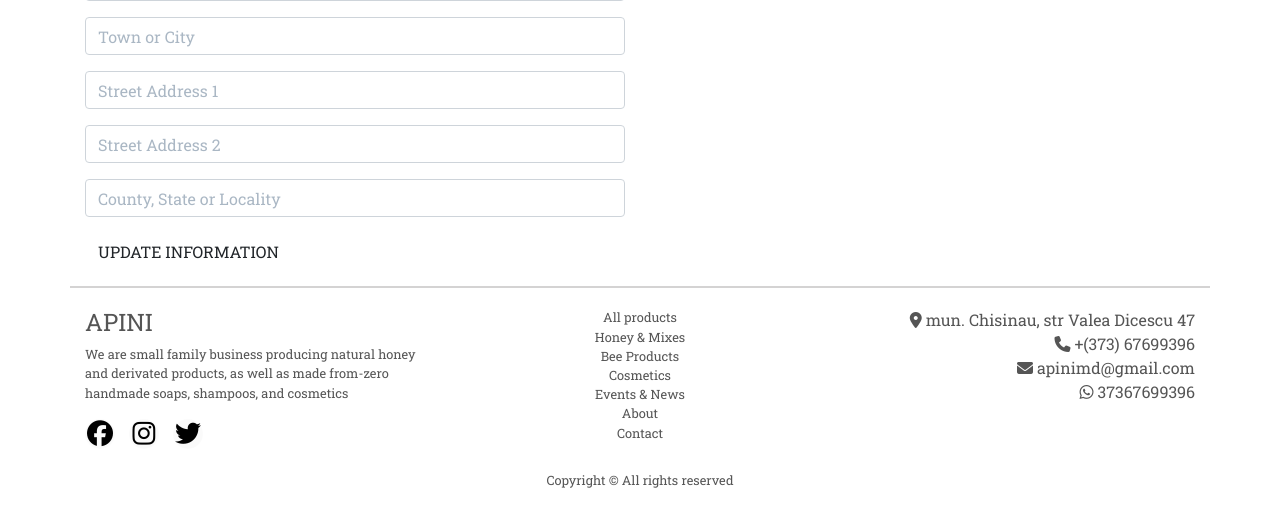
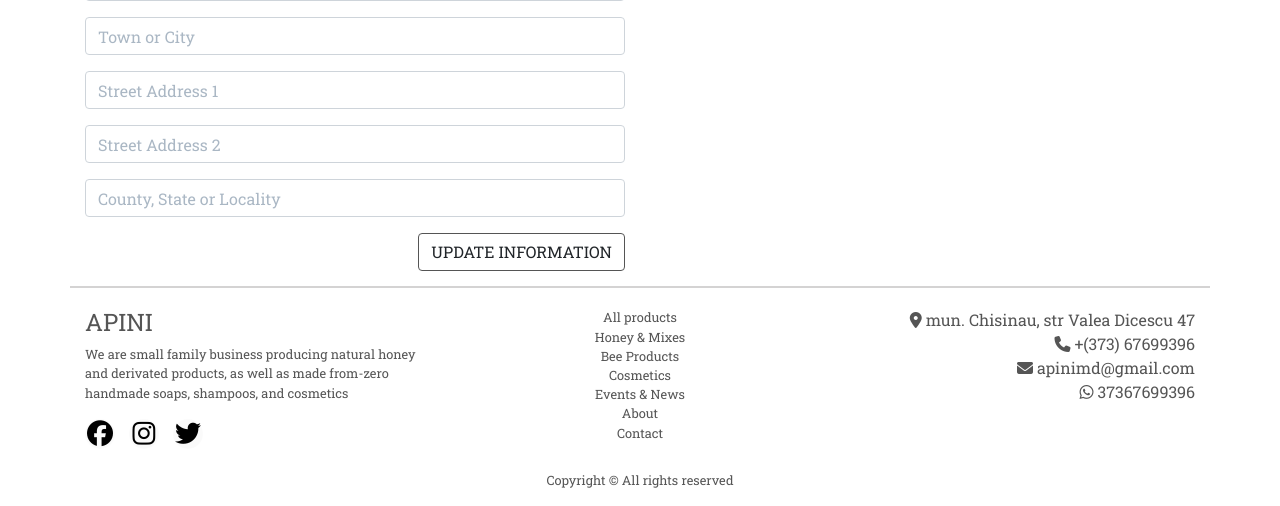
Before and after one commit to xz3t/milestone-4, a Django app: page /profile/ in a window 1280 px wide. Shown: the part 505-1011 px from the top of the page. Run offline with Django 3.2, Linux system fonts and the light colour scheme; the visitor is signed in with stand-in values (Sample User, id 1); data comes from the database, SQL or seed files in the repository; data that the repository does not hold is empty; parts of the project's set-up code (start-up, migrations or seed data) failed here and were passed over; some libraries are stand-ins or nearby versions.

Commit message:
Added styling to the update information button

```diff
--- a/profiles/templates/profiles/profile.html
+++ b/profiles/templates/profiles/profile.html
@@ -31,7 +31,9 @@
                 <form class="mt-3" action="{% url 'profile' %}" method="POST" id="profile-update-form">
                     {% csrf_token %}
                     {{ form|crispy }}
-                    <button class="btn text-uppercase ">{% trans 'Update Information' %}</button>
+                    <div class="text-right">
+                    <button class="btn text-uppercase my-btn ">{% trans 'Update Information' %}</button>
+                    </div>
                 </form>
             </div>
             <div class="col-12 col-lg-6">
```
